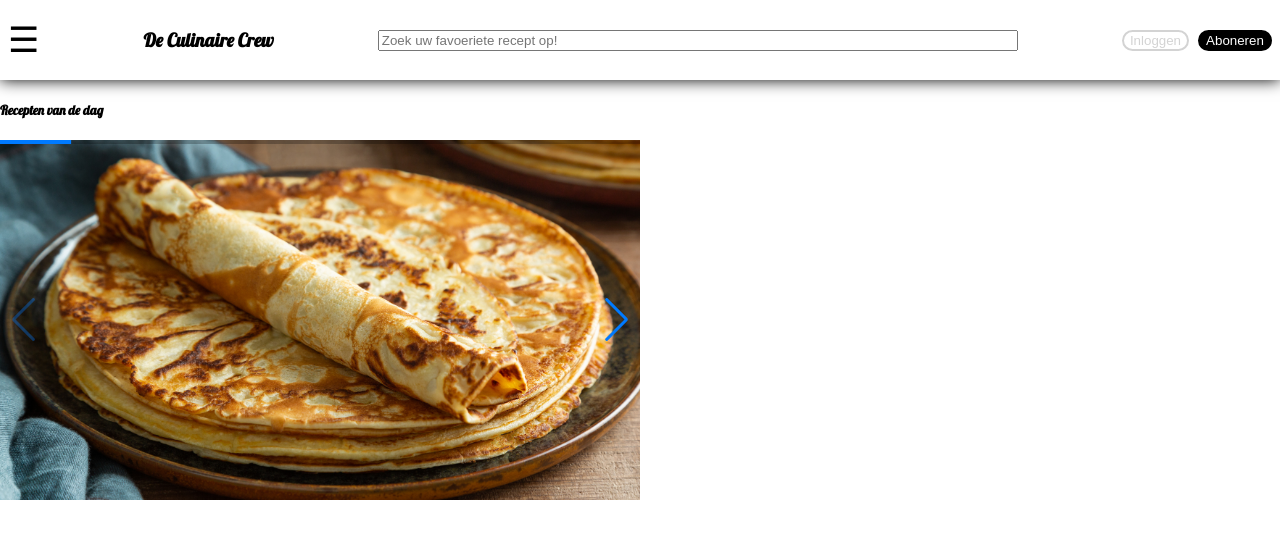
After one commit to Vincent007super/Bongos, a PHP site: page /index.html in a window 1280 px wide. The commit adds this page. Shown: the top 539 px of the page. Run offline with PHP 8.4, Linux system fonts and the light colour scheme.

Commit message:
Swiper daily recepten
yes

```diff
--- /dev/null
+++ b/index.html
@@ -0,0 +1,72 @@
+<!DOCTYPE html>
+<html lang="en">
+
+<head>
+    <meta charset="UTF-8">
+    <meta http-equiv="X-UA-Compatible" content="IE=edge">
+    <meta name="viewport" content="width=device-width, initial-scale=1.0">
+    <title>Hoofdpagina</title>
+    <link rel="stylesheet" href="style/style.css">
+    <link rel="stylesheet" href="style/site.css">
+    <link rel="stylesheet" href="https://cdn.jsdelivr.net/npm/swiper@11/swiper-bundle.min.css" />
+</head>
+
+<body>
+    <header>
+        <div id="menu_pos" onclick="menuOpen()">
+            &#9776;
+        </div>
+        <div id="logo">
+            <h3>De Culinaire Crew</h3>
+        </div>
+        <div id="searcher">
+            <input type="search" name="Searchbar" id="searcher" placeholder="Zoek uw favoeriete recept op!">
+        </div>
+        <div id="buttons">
+            <button id="inlog">
+                Inloggen
+            </button>
+            <button id="aboneer">
+                Aboneren
+            </button>
+        </div>
+    </header>
+
+    <main>
+        <div class="wrapper1">
+            <div class="wrapper2">
+                <div class="wrapper4">
+                    <h5>Recepten van de dag</h5>
+                    <div class="container">
+                        <div class="swiper mySwiper">
+                            <div class="swiper-wrapper">
+                                <div class="swiper-slide"> <img src="media/img/pannenkoek.jpg" alt="" srcset=""></div>
+                                <div class="swiper-slide">Slide 2</div>
+                                <div class="swiper-slide">Slide 3</div>
+                                <div class="swiper-slide">Slide 4</div>
+                                <div class="swiper-slide">Slide 5</div>
+                                <div class="swiper-slide">Slide 6</div>
+                                <div class="swiper-slide">Slide 7</div>
+                                <div class="swiper-slide">Slide 8</div>
+                                <div class="swiper-slide">Slide 9</div>
+                            </div>
+                            <div class="swiper-button-next"></div>
+                            <div class="swiper-button-prev"></div>
+                            <div class="swiper-pagination"></div>
+                        </div>
+                    </div>
+
+
+                </div>
+                <div class="wrapper5"></div>
+            </div>
+            <div class="wrapper3">
+
+            </div>
+        </div>
+    </main>
+    <script src="https://cdn.jsdelivr.net/npm/swiper@11/swiper-bundle.min.js"></script>
+    <script src="script/script.js"></script>
+</body>
+
+</html>
--- a/script/script.js
+++ b/script/script.js
@@ -0,0 +1,10 @@
+var swiper = new Swiper(".mySwiper", {
+    pagination: {
+      el: ".swiper-pagination",
+      type: "progressbar",
+    },
+    navigation: {
+      nextEl: ".swiper-button-next",
+      prevEl: ".swiper-button-prev",
+    },
+  });
--- a/style/site.css
+++ b/style/site.css
@@ -60,3 +60,29 @@ h1, h2, h3, h4, h5, h6 {
     background-color: black;
     color: white;
 }
+
+.container {
+    width: 640px;
+    height: 360px;
+}
+
+.swiper {
+    width: 100%;
+    height: 100%;
+  }
+
+  .swiper-slide {
+    text-align: center;
+    font-size: 18px;
+    background: #ffffff78;
+    display: flex;
+    justify-content: center;
+    align-items: center;
+  }
+
+  .swiper-slide img {
+    display: block;
+    width: 100%;
+    height: 100%;
+    object-fit: cover;
+  }
```
Also changed, not shown: index.php (deleted, +0 -51 lines), pages/about-us.html (added), pages/about-us.php (deleted).
